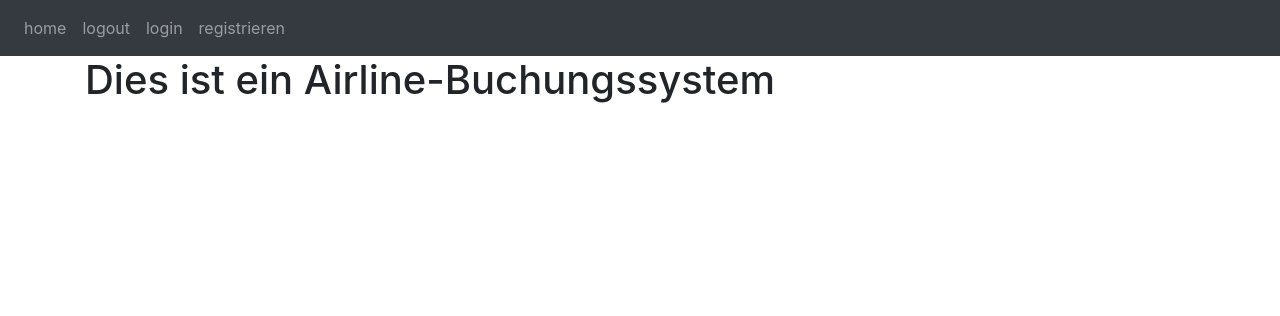
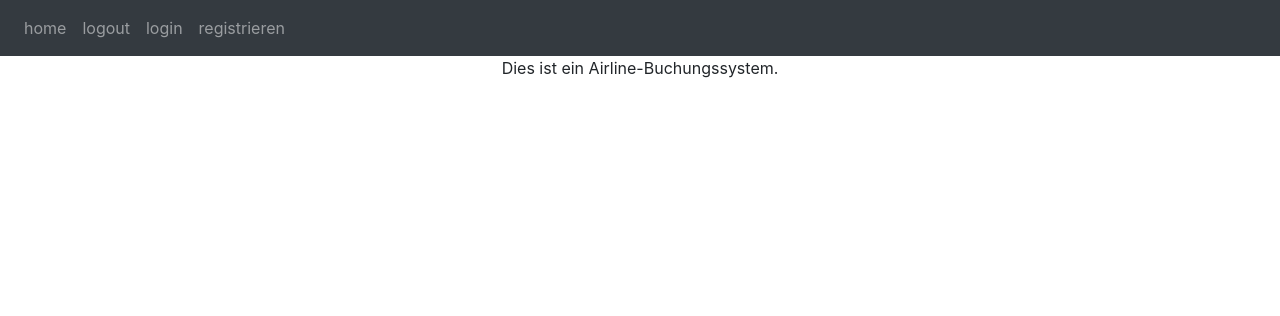
Before and after one commit to Wirtschaftsinformatik-Passau/softwareprojekt-gruppe-3, a Flask app: page / in a window 1280 px wide. Shown: the top 316 px of the page. Run offline with Flask 2, Linux system fonts and the light colour scheme; some libraries are stand-ins or nearby versions.

Commit message:
html files hinzugefügt

```diff
--- a/website/__init__.py
+++ b/website/__init__.py
@@ -1,4 +1,5 @@
 from flask import Flask
+
 
 def create_app():
     app = Flask(__name__)
--- a/website/auth.py
+++ b/website/auth.py
@@ -1,4 +1,4 @@
-from flask import Blueprint, render_template
+from flask import Blueprint, render_template, Flask
 
 # store the standard routes for a website where the user can navigate to
 
--- a/website/templates/home.html
+++ b/website/templates/home.html
@@ -3,5 +3,5 @@
 {% block title %}Changed{% endblock %}
 {% block content %}
 
-<h1> Dies ist ein Airline-Buchungssystem </h1>
+<p class="text-center">Dies ist ein Airline-Buchungssystem.</p>
 {% endblock %}
```
Also changed, not shown: 2 other files.
